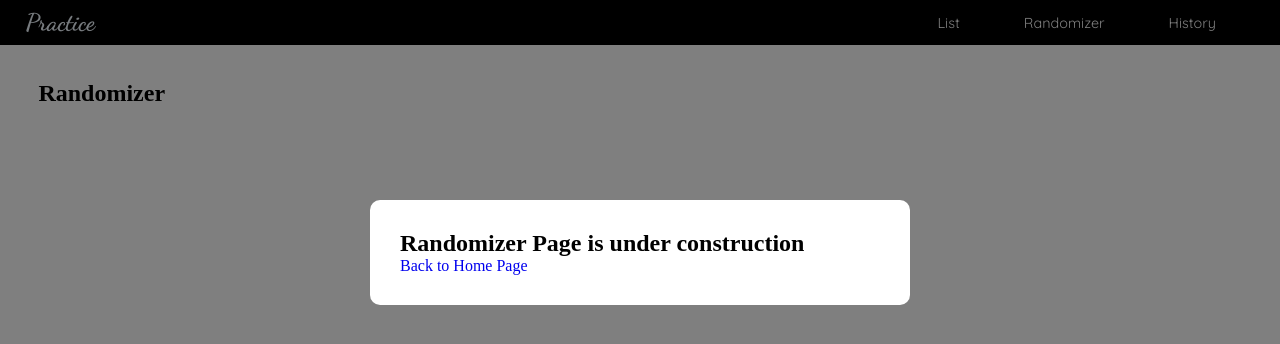
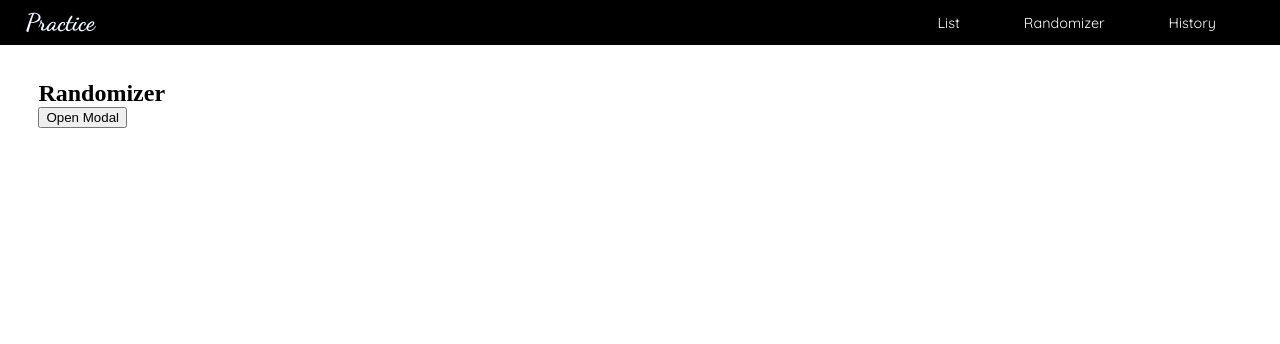
Before and after one commit to Salvador318Alvarez/React-Practice, a React (Vite) app: page /Randomizer in a window 1280 px wide. Shown: the top 344 px of the page. Built offline with nearby package versions, Linux system fonts and the light colour scheme; the HTML template or start-up script is replaced by a standard one.

Commit message:
finished React Course #30

```diff
--- a/src/components/Modal.tsx
+++ b/src/components/Modal.tsx
@@ -1,9 +1,12 @@
-export default function Modal({children}) { //or props with props.children down there
+export default function Modal({children, handleClose}) { //or props with props.children down there
     return (
       <div className="modal-backdrop">
            <div className="modal">
               {children}
+              <button onClick={handleClose}>close</button>
           </div>
+
+          {/* handle close is defined in the parent component */}
       </div>
     )
   }
--- a/src/pages/Randomizer.tsx
+++ b/src/pages/Randomizer.tsx
@@ -1,16 +1,34 @@
+import { useState } from "react";
 import { Link } from "react-router-dom";
 import Modal from "../components/Modal";
 
 
 const Randomizer = () => {
+    const [showModal, setShowModal] = useState(false)
+
+    const handleClose = () => {
+        setShowModal(false)
+    }
+
+    const handleOpen = () => {
+        setShowModal(true)
+    }
+    //you can pass in functions as props to affect state!!
+    console.log(showModal);
+
+
     return (
         <section>
 
             <h1> Randomizer</h1>
-            <Modal>
-                <h2>Randomizer Page is under construction</h2>
-                <Link to='/'>Back to Home Page</Link>
-            </Modal>
+            {showModal! &&
+                <Modal handleClose={handleClose}>
+                    <h2>Randomizer Page is under construction</h2>
+                    <Link to='/'>Back to Home Page</Link>
+                </Modal>
+            }
+
+            <button onClick={handleOpen}>Open Modal</button>
 
         </section>
      );
--- a/src/pages/SongsList.tsx
+++ b/src/pages/SongsList.tsx
@@ -12,7 +12,7 @@ const SongsList = () => {
     ])
 
     console.log(showSongs);
-    const handleClick = (id) => {
+    const handleClick = (id:number) => {
         setSongs((prevSongs) => { //use previous state to not alter state but a copy of it
             return prevSongs.filter((song) => { //returns the array items that pass this condition
                 return id !== song.id  //i.e. if the array matches take it out
```
